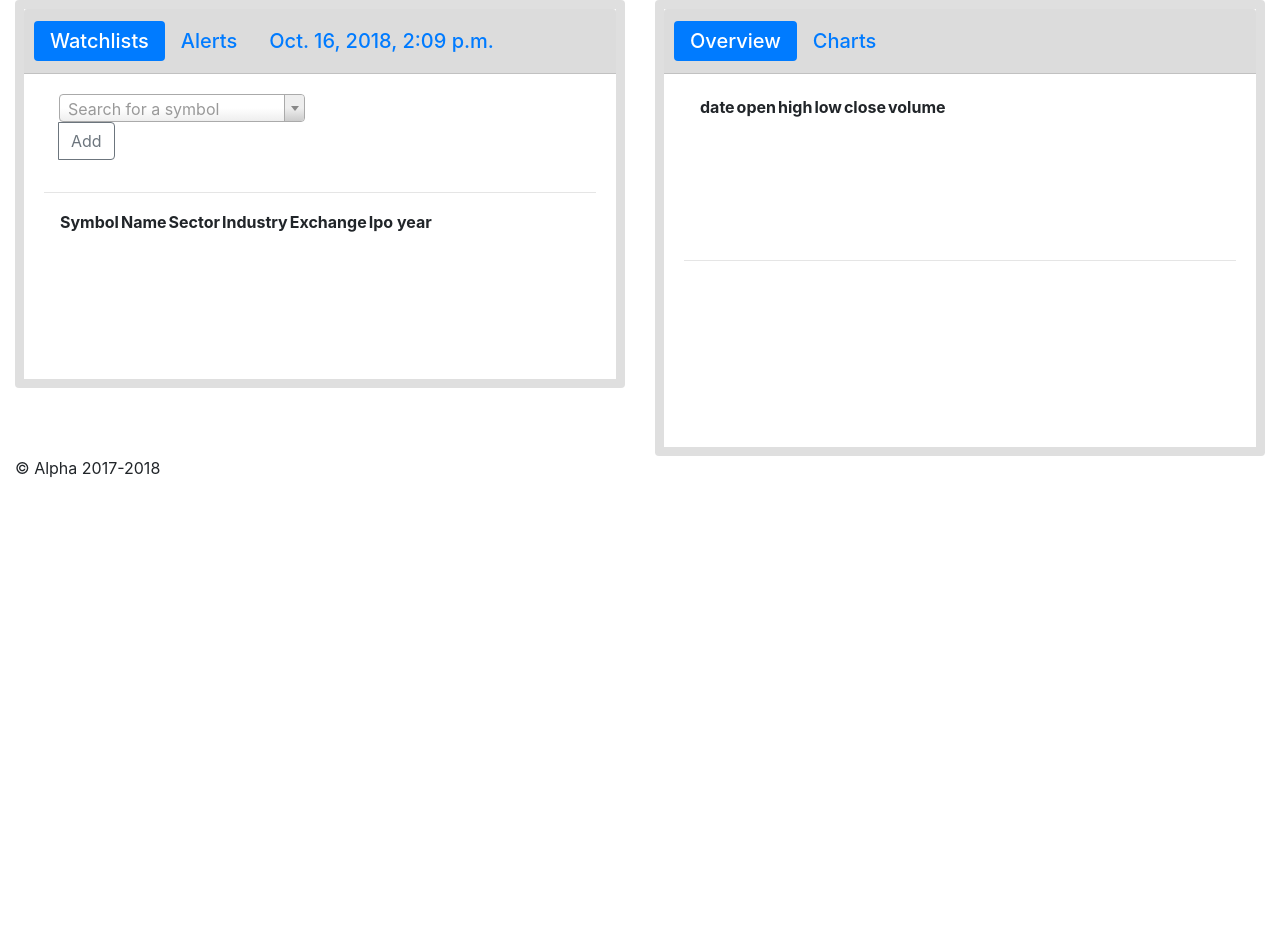
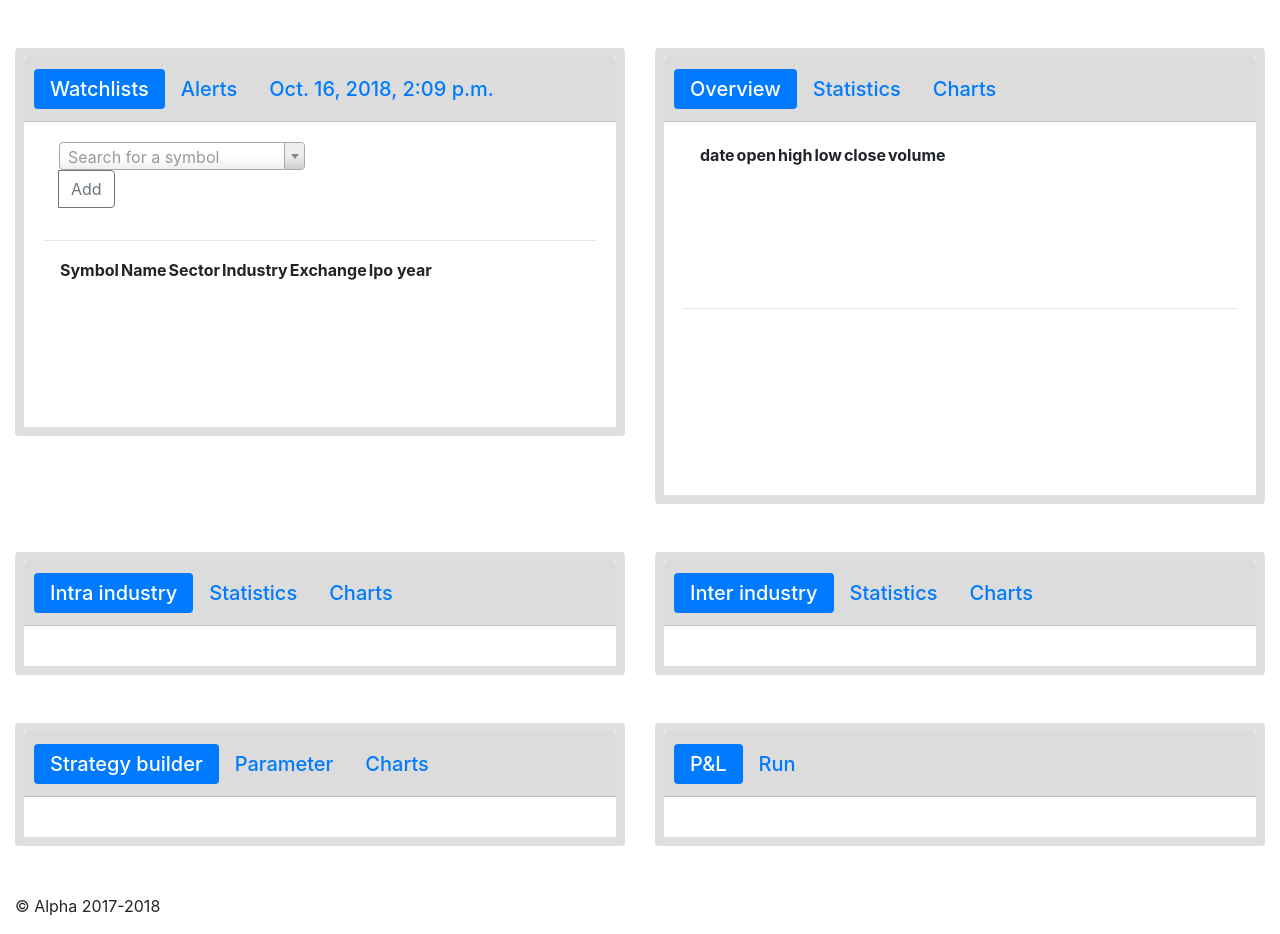
Before and after one commit to JoUnicorn/alpha, a Django app: page /visualization/stock in a window 1280 px wide. Shown: the part 56-990 px from the top of the page. Before the commit the page ends 534 px from the top, so only its background shows below. Run offline with Django 3.2, Linux system fonts and the light colour scheme; lists and menus that the app fills with data are empty; some libraries are stand-ins or nearby versions.

Commit message:
formatting

```diff
--- a/visualization/templates/visualization/stock.html
+++ b/visualization/templates/visualization/stock.html
@@ -3,10 +3,11 @@
 
 {% block content %}
 
+    <div class="pb-5">
         <div class="container-fluid">
             <div class="row">
                 <div class="col-lg-6">
-                <div class="card border-9">
+                    <div class="card border-9 mt-5">
                         <h5 class="card-header" style="background-color:#DCDCDC;">
                             <ul class="nav nav-pills card-header-pills">
                               <li class="nav-item">
@@ -56,11 +57,14 @@
                     </div>
                 </div>
                 <div class="col-lg-6">
-                <div class="card border-9">
+                    <div class="card border-9 mt-5">
                         <h5 class="card-header" style="background-color:#DCDCDC;">
                             <ul class="nav nav-pills card-header-pills">
                               <li class="nav-item">
                                 <a class="nav-link active" href="#">Overview</a>
+                              </li>
+                              <li class="nav-item">
+                                <a class="nav-link" href="#">Statistics</a>
                               </li>
                               <li class="nav-item">
                                 <a class="nav-link" href="#">Charts</a>
@@ -90,6 +94,88 @@
                                 <div id="main" style="width: 600px;height:400px;"></div>
                             </div>
 
+                        </div>
+                    </div>
+                </div>
+                <div class="col-lg-6">
+                    <div class="card border-9 mt-5">
+                        <h5 class="card-header" style="background-color:#DCDCDC;">
+                            <ul class="nav nav-pills card-header-pills">
+                              <li class="nav-item">
+                                <a class="nav-link active" href="#">Intra industry</a>
+                              </li>
+                              <li class="nav-item">
+                                <a class="nav-link" href="#">Statistics</a>
+                              </li>
+                              <li class="nav-item">
+                                <a class="nav-link" href="#">Charts</a>
+                              </li>
+                            </ul>
+                        </h5>
+                        <div class="card-body">
+                          <div class="container">
+                          </div>
+                        </div>
+                    </div>
+                </div>
+                <div class="col-lg-6">
+                    <div class="card border-9 mt-5">
+                        <h5 class="card-header" style="background-color:#DCDCDC;">
+                            <ul class="nav nav-pills card-header-pills">
+                              <li class="nav-item">
+                                <a class="nav-link active" href="#">Inter industry</a>
+                              </li>
+                              <li class="nav-item">
+                                <a class="nav-link" href="#">Statistics</a>
+                              </li>
+                              <li class="nav-item">
+                                <a class="nav-link" href="#">Charts</a>
+                              </li>
+                            </ul>
+                        </h5>
+                        <div class="card-body">
+                          <div class="container">
+                          </div>
+                        </div>
+                    </div>
+                </div>
+                <div class="col-lg-6">
+                    <div class="card border-9 mt-5">
+                        <h5 class="card-header" style="background-color:#DCDCDC;">
+                            <ul class="nav nav-pills card-header-pills">
+                              <li class="nav-item">
+                                <a class="nav-link active" href="#">Strategy builder</a>
+                              </li>
+                              <li class="nav-item">
+                                <a class="nav-link" href="#">Parameter</a>
+                              </li>
+                              <li class="nav-item">
+                                <a class="nav-link" href="#">Charts</a>
+                              </li>
+                            </ul>
+                        </h5>
+                        <div class="card-body">
+                          <div class="container">
+                          </div>
+                        </div>
+                    </div>
+                </div>
+                <div class="col-lg-6">
+                    <div class="card border-9 mt-5">
+                        <h5 class="card-header" style="background-color:#DCDCDC;">
+                            <ul class="nav nav-pills card-header-pills">
+                              <li class="nav-item">
+                                <a class="nav-link active" href="#">P&L</a>
+                              </li>
+                              <li class="nav-item">
+                                <a class="nav-link" href="#">Run</a>
+                              </li>
+                            </ul>
+                        </h5>
+                        <div class="card-body">
+                          <div class="container">
+                          </div>
+                        </div>
                     </div>
                 </div>
             </div>
```
Also changed, not shown: db.sqlite3. Lines whose indentation alone changed are shown as unchanged.
